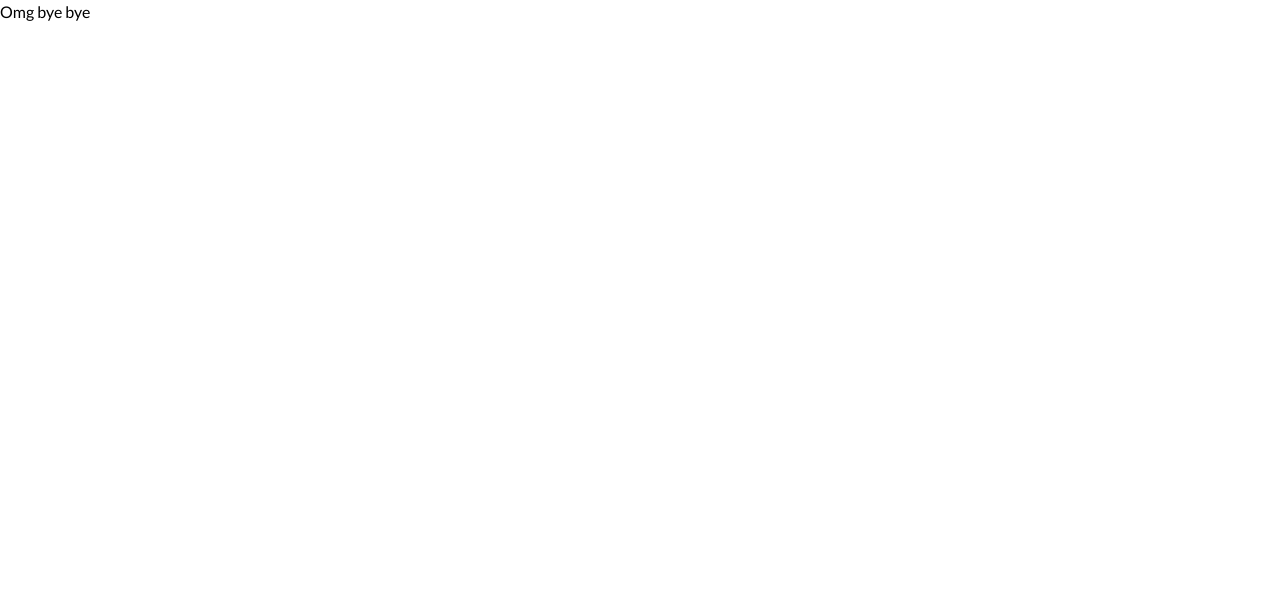
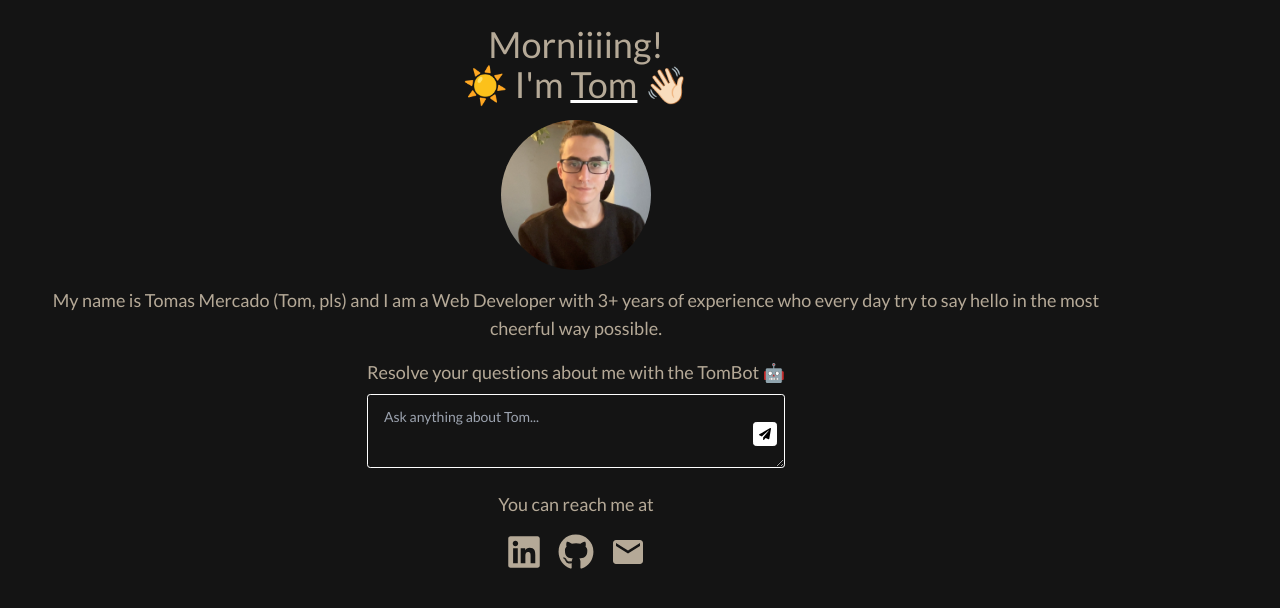
Before and after one commit to tomi-mercado/tomas-mercado, a Next.js app: page / in a window 1280 px wide. Shown: the top 608 px of the page. Built offline with nearby package versions, Linux system fonts and the light colour scheme.

Commit message:
feat: initial new approach with daisyui

```diff
--- a/globals.css
+++ b/globals.css
@@ -11,3 +11,7 @@ body {
     zoom: 0.88;
   }
 }
+
+.no-scroll::-webkit-scrollbar {
+  display: none;
+}
--- a/package.json
+++ b/package.json
@@ -22,8 +22,6 @@
     "react": "18.2.0",
     "react-dom": "18.2.0",
     "react-icons": "^4.7.1",
-    "react-slick": "^0.29.0",
-    "slick-carousel": "^1.8.1",
     "typescript": "4.9.4"
   },
   "devDependencies": {
@@ -45,6 +43,7 @@
     "babel-loader": "^8.3.0",
     "classnames": "^2.3.2",
     "css": "^3.0.0",
+    "daisyui": "^3.7.3",
     "dotenv": "^16.0.3",
     "eslint-plugin-storybook": "^0.6.8",
     "jest": "^29.3.1",
--- a/pages/_app.tsx
+++ b/pages/_app.tsx
@@ -1,6 +1,3 @@
-import 'slick-carousel/slick/slick-theme.css';
-import 'slick-carousel/slick/slick.css';
-
 import { Lato } from '@next/font/google';
 import type { AppProps } from 'next/app';
 
--- a/pages/_document.tsx
+++ b/pages/_document.tsx
@@ -1,8 +1,8 @@
-import { Html, Head, Main, NextScript } from "next/document";
+import { Head, Html, Main, NextScript } from 'next/document';
 
 export default function Document() {
   return (
-    <Html lang="en">
+    <Html lang="en" data-theme="yep">
       <Head />
       <body>
         <Main />
--- a/pages/index.tsx
+++ b/pages/index.tsx
@@ -1,7 +1,16 @@
 import { LocaleProvider } from 'contexts/locale';
+
+import {
+  FaGithub as GithubIcon,
+  FaLinkedin as LinkedinIcon,
+  FaPaperPlane as SendIcon,
+} from 'react-icons/fa';
+import { MdEmail as EmailIcon } from 'react-icons/md';
 
 import { GetStaticProps, NextPage } from 'next';
 import Head from 'next/head';
+import Image from 'next/image';
+import Link from 'next/link';
 
 import content from '../content.json';
 
@@ -58,7 +67,60 @@ const Home: NextPage<HomeProps> = ({ content, locale }) => {
       </Head>
 
       <LocaleProvider locale={locale}>
-        <div>Omg bye bye</div>
+        <div className="max-w-6xl p-6 flex flex-col gap-4 items-center text-center">
+          <h2 className="text-4xl">
+            Morniiiing!
+            <br /> ☀️ {`I'm`}{' '}
+            <span className="underline -underline-offset-8 decoration-primary">
+              Tom
+            </span>{' '}
+            👋🏻
+          </h2>
+
+          <Image
+            src="/tomas-mercado.jpg"
+            alt="A picture of Tomás Mercado smiling"
+            width={150}
+            height={150}
+            priority
+            className="rounded-full w-[150px] h-[150px] object-cover"
+          />
+
+          <p className="text-lg">
+            My name is Tomas Mercado (Tom, pls) and I am a Web Developer with{' '}
+            {replaceYearsExperience('[yearsExperience]')} years of experience
+            who every day try to say hello in the most cheerful way possible.
+          </p>
+
+          <div className="flex flex-col gap-2">
+            <p className="text-lg">
+              Resolve your questions about me with the TomBot 🤖
+            </p>
+            <div className="relative">
+              <textarea
+                className="textarea textarea-primary w-full pr-10 no-scroll"
+                placeholder="Ask anything about Tom..."
+              />
+              <button className="btn btn-primary btn-square btn-xs absolute bottom-[50%] top-[50%] transform translate-y-[-50%] right-2">
+                <SendIcon />
+              </button>
+            </div>
+          </div>
+
+          <p className="text-lg">You can reach me at </p>
+
+          <div className="flex gap-4 items-center justify-between">
+            <Link href="https://www.linkedin.com/in/tomas-mercado">
+              <LinkedinIcon className="text-4xl" />
+            </Link>
+            <Link href="https://www.github.com/tomi-mercado">
+              <GithubIcon className="text-4xl" />
+            </Link>
+            <a href="mailto:tmercadoslp@gmail.com">
+              <EmailIcon className="text-4xl" />
+            </a>
+          </div>
+        </div>
       </LocaleProvider>
     </>
   );
--- a/tailwind.config.js
+++ b/tailwind.config.js
@@ -3,72 +3,58 @@ const { fontFamily } = require('tailwindcss/defaultTheme');
 /** @type {import('tailwindcss').Config} */
 module.exports = {
   content: ['./pages/**/*.{tsx,jsx}', './components/**/*.{tsx,jsx}'],
+  plugins: [require('daisyui')],
   theme: {
     extend: {
       fontFamily: {
         sans: ['var(--lato-font)', ...fontFamily.serif],
       },
-      colors: {
-        disabled: '#737373',
-        primary: {
-          DEFAULT: '#e0d6cc',
-          onHover: '#e0d9d3',
-          onActive: '#d9d0ca',
-        },
-        secondary: {
-          DEFAULT: '#252629',
-          onHover: '#3a3b3d',
-          onActive: '#1f2022',
-        },
-        tertiary: {
-          DEFAULT: '#f4f2f1',
-          onHover: '#e0d6cc',
-          onActive: '#e1dedd',
-        },
-        overlay: 'rgba(0,0,0,0.75)',
-      },
     },
-    keyframes: {
-      rot: {
-        '0%': {
-          transform: 'rotate(0deg)',
-        },
-        '25%': {
-          transform: 'rotate(90deg)',
-        },
-        '50%': {
-          transform: 'rotate(180deg)',
-        },
-        '75%': {
-          transform: 'rotate(270deg)',
-        },
-        '100%': {
-          transform: 'rotate(360deg)',
+  },
+  daisyui: {
+    themes: [
+      'dark',
+      {
+        yep: {
+          primary: '#ffffff',
+          'primary-focus': '#e6e6e6',
+          'primary-content': '#000000',
+
+          secondary: '#1a3056',
+          'secondary-focus': '#091120',
+          'secondary-content': '#ffffff',
+
+          accent: '#503447',
+          'accent-focus': '#32202c',
+          'accent-content': '#ffffff',
+
+          neutral: '#171618',
+          'neutral-focus': '#2e2d2f',
+          'neutral-content': '#ddc297',
+
+          'base-100': '#141414',
+          'base-200': '#171618',
+          'base-300': '#2e2d2f',
+          'base-content': '#b5a997',
+
+          info: '#66c7ff',
+          success: '#87cf3a',
+          warning: '#e1d460',
+          error: '#ff6b6b',
+
+          '--rounded-box': '1rem',
+          '--rounded-btn': '.2rem',
+          '--rounded-badge': '1.9rem',
+
+          '--animation-btn': '.25s',
+          '--animation-input': '.2s',
+
+          '--btn-text-case': 'uppercase',
+          '--navbar-padding': '.5rem',
+          '--border-btn': '1px',
         },
       },
-      unrot: {
-        '0%': {
-          transform: 'rotate(360deg)',
-        },
-        '25%': {
-          transform: 'rotate(270deg)',
-        },
-        '50%': {
-          transform: 'rotate(180deg)',
-        },
-        '75%': {
-          transform: 'rotate(90deg)',
-        },
-        '100%': {
-          transform: 'rotate(0deg)',
-        },
-      },
-    },
-    animation: {
-      rot: 'rot 4s linear infinite',
-      unrot: 'unrot 4s linear infinite',
-    },
+    ],
   },
   mode: 'jit',
-  plugins: [],
 };
```
Also changed, not shown: 1 other file (tests, documents, lock files or other folders).
